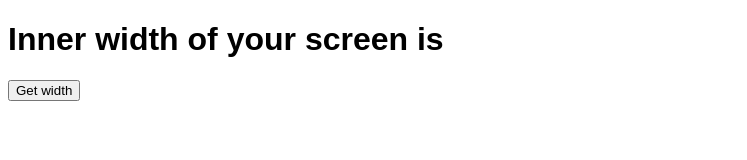
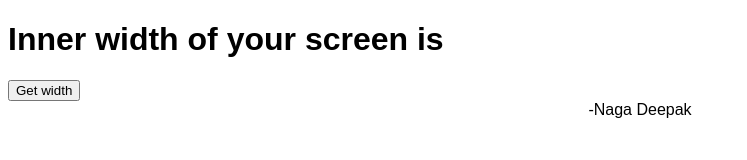
Before and after one commit to nagadeepak511/Mobile-inner-width-finder-api, a website: page index.html in a window 1280 px wide. Shown: the whole page, without its empty margins (0-747 px from the left). Drawn offline with Linux system fonts and the light colour scheme.

Commit message:
Update index.html

```diff
--- a/index.html
+++ b/index.html
@@ -20,5 +20,6 @@
 <body>
     <h1>Inner width of your screen is <span id="innerWidth"></span></h1>
     <button type="button" onClick="getWidth()">Get width</button>
+    <footer><center>-Naga Deepak</center></footer>
 </body>
 </html>
```
